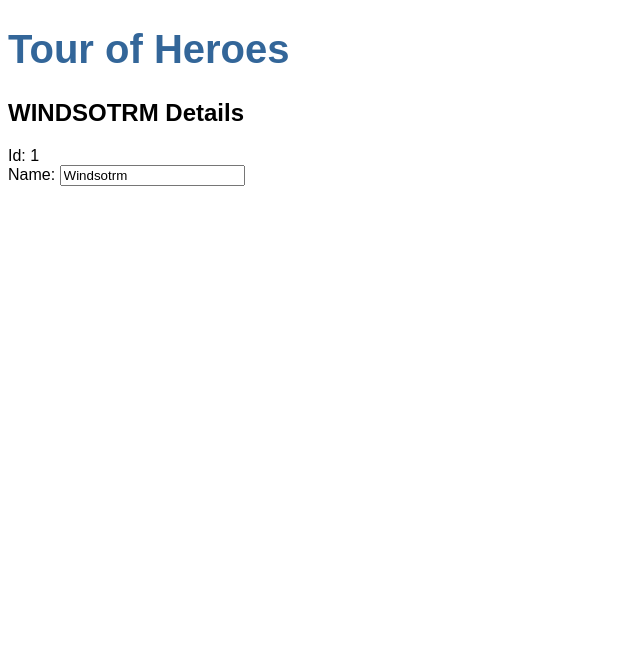
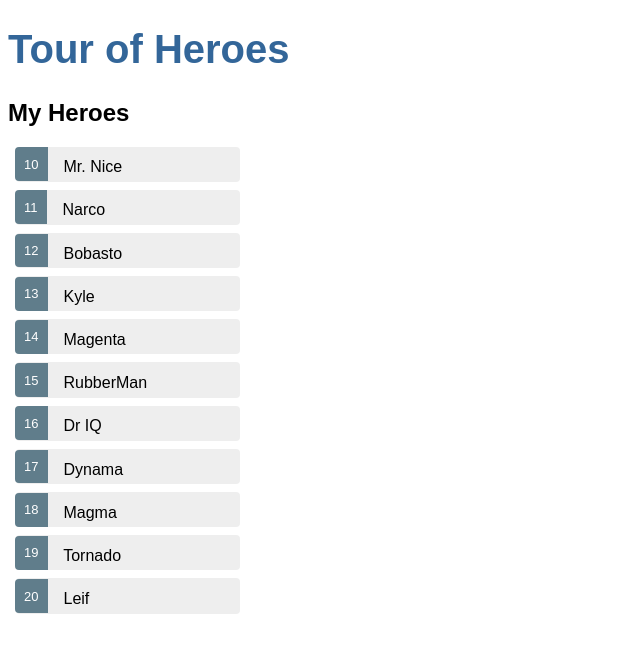
Before and after one commit to KyleMoran138/angular-refresher, an Angular app: page / in a window 1280 px wide. Shown: the top 652 px of the page, without its empty margins (0-640 px from the left). Built offline with nearby package versions, Linux system fonts and the light colour scheme.

Commit message:
-Changed the mock heros file type -Added hero selection -Added hero name editing -Added hero styling

```diff
--- a/src/app/heros/heros.component.css
+++ b/src/app/heros/heros.component.css
@@ -0,0 +1,50 @@
+.selected{
+    background-color: #CFD8DC !important;
+    color: white;
+}
+
+.heroes{
+    margin: 0 0 2em 0;
+    list-style-type: none;
+    padding: 0;
+    width: 15em;
+}
+
+.heroes li{
+    cursor: pointer;
+    position: relative;
+    left: 0;
+    background-color: #EEE;
+    margin: .5em;
+    padding: .3em 0;
+    height: 1.6em;
+    border-radius: 4px;
+}
+
+.heroes li.selected hover{
+    background-color: #607D8b;
+    color: white;
+}
+.heroes li:hover{
+    color: #607D8b;
+    background-color: #DDD;
+    left: .1em;
+}
+.heroes .text{
+    position: relative;
+    top: -3px;
+}
+.heroes .badge{
+    display: inline-block;
+    font-size: small;
+    color: white;
+    padding: .8em .7em 0 .7em;
+    background-color: #607D8b;
+    line-height: 1em;
+    position: relative;
+    left: -1px;
+    top: -4px;
+    height: 1.8em;
+    margin-right: .8em;
+    border-radius: 4px 0 0 4px;
+}
--- a/src/app/heros/heros.component.html
+++ b/src/app/heros/heros.component.html
@@ -1,7 +1,12 @@
-<h2>{{hero.name | uppercase}} Details</h2>
-<div><span>Id: </span>{{hero.id}}</div>
-<div>
-    <label>Name:
-        <input [(ngModel)]="hero.name" placeholder="name" />
-    </label>
+<h2>My Heroes</h2>
+<ul class="heroes">
+    <li *ngFor="let hero of heroes" [class.selected]="hero === selectedHero" (click)="onSelect(hero)">
+        <span class="badge">{{ hero.id }}</span>
+        {{hero.name}}
+    </li>
+</ul>
+<div *ngIf="selectedHero">
+    <h2>{{selectedHero.name | uppercase}} Details</h2>
+    <div><span>Id: </span>{{selectedHero.id}}</div>
+    <input [(ngModel)]="selectedHero.name" placeholder="name"/>
 </div>
--- a/src/app/heros/heros.component.ts
+++ b/src/app/heros/heros.component.ts
@@ -1,18 +1,21 @@
 import { Component, OnInit } from '@angular/core';
 import { Hero } from '../hero';
+import { HEROES } from '../mock-heroes';
 
 @Component({
   selector: 'app-heros',
   templateUrl: './heros.component.html',
   styleUrls: ['./heros.component.css']
 })
+
 export class HerosComponent implements OnInit {
 
-  hero: Hero = {
-    id: 1,
-    name: 'Windsotrm'
-  };
+  heroes = HEROES;
+  selectedHero: Hero;
 
+  onSelect(hero: Hero){
+    this.selectedHero = hero;
+  }
   constructor() { }
 
   ngOnInit() {
--- /dev/null
+++ b/src/app/mock-heroes.ts
@@ -0,0 +1,15 @@
+import { Hero } from './hero';
+
+export const HEROES: Hero[] = [
+    {id: 10, name: 'Mr. Nice'},
+    {id: 11, name: 'Narco'},
+    {id: 12, name: 'Bobasto'},
+    {id: 13, name: 'Kyle'},
+    {id: 14, name: 'Magenta'},
+    {id: 15, name: 'RubberMan'},
+    {id: 16, name: 'Dr IQ'},
+    {id: 17, name: 'Dynama'},
+    {id: 18, name: 'Magma'},
+    {id: 19, name: 'Tornado'},
+    {id: 20, name: 'Leif'},
+]
```
Also changed, not shown: src/app/mock-heroes.js (deleted).
